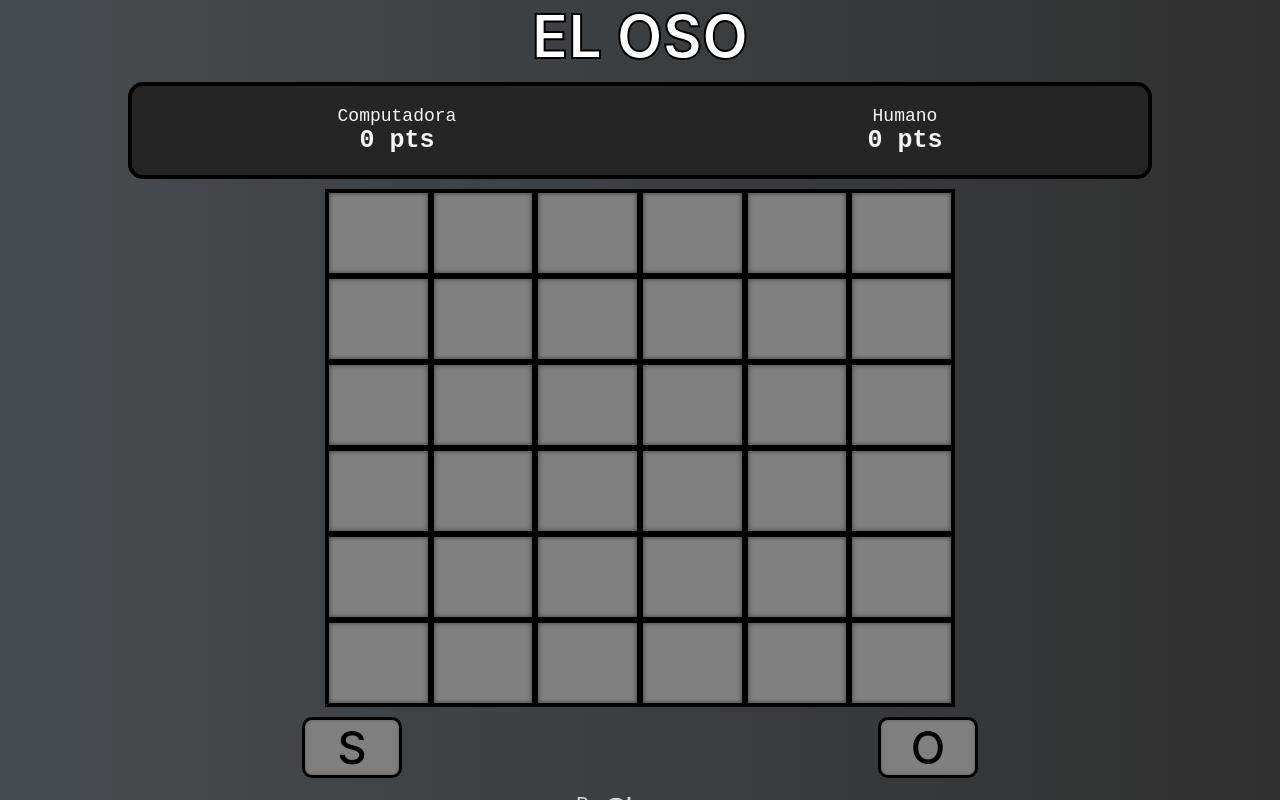
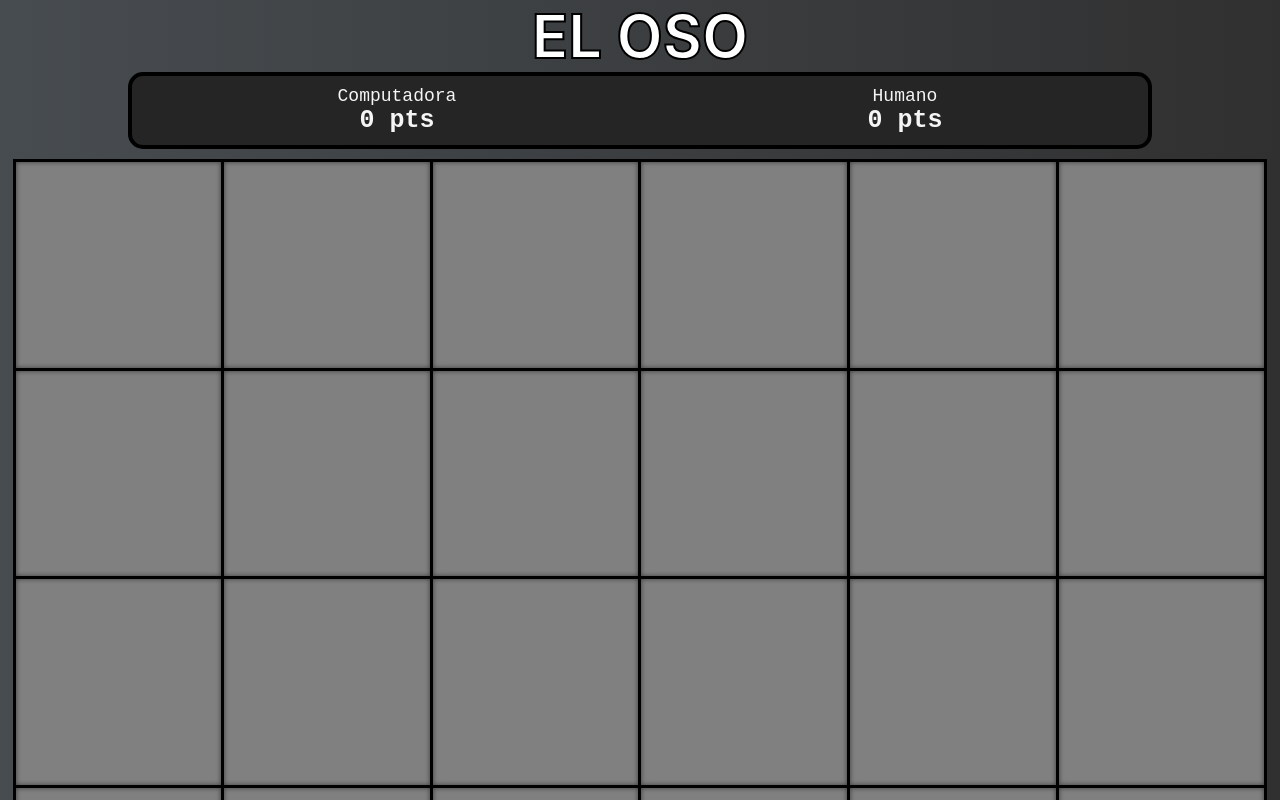
Before and after one commit to bryangamas/el-oso, a React (Create React App) app: page / in a window 1280 px wide. Shown: the top 800 px of the page. Built offline with nearby package versions, Linux system fonts and the light colour scheme.

Commit message:
feat: cambio a css grid layout

```diff
--- a/src/App.js
+++ b/src/App.js
@@ -1,21 +1,14 @@
 import "./App.css";
 import AppContextProvider from "./providers/AppContextProvider";
-import Header from "./components/Header";
-import Score from "./components/Score";
-import Board from "./components/Board";
-import Buttons from "./components/Buttons";
-import Footer from "./components/Footer";
-import GameOver from "./components/modal/GameOver";
+import Layout from "./components/Layout";
+import GamePage from "./pages/game";
 
 function App() {
   return (
     <AppContextProvider>
-      <Header />
-      <Score />
-      <Board />
-      <Buttons />
-      <Footer />
-      <GameOver />
+      <Layout>
+        <GamePage />
+      </Layout>
     </AppContextProvider>
   );
 }
--- a/src/components/Board.jsx
+++ b/src/components/Board.jsx
@@ -8,21 +8,37 @@ const Board = () => {
   const { state, putLetterIn } = useContext(AppContext);
   const { board } = state;
 
+  // return (
+  //   <main className="Board">
+  //     {board.map((row, i) => (
+  //       <div key={i} className="Board__row">
+  //         {row.map((cell, j) => (
+  //           <div
+  //             key={i + j}
+  //             className={`Board__cell ${cellClass(cell, i, j)}`}
+  //             onClick={putLetterIn(i, j)}
+  //           >
+  //             {cell === 0 ? "" : cell}
+  //           </div>
+  //         ))}
+  //       </div>
+  //     ))}
+  //   </main>
+  // );
+
   return (
     <main className="Board">
-      {board.map((row, i) => (
-        <div key={i} className="Board__row">
-          {row.map((cell, j) => (
+      {board.map((row, i) =>
+        row.map((cell, j) => (
           <div
             key={i + j}
             className={`Board__cell ${cellClass(cell, i, j)}`}
             onClick={putLetterIn(i, j)}
           >
-              {cell === 0 ? "" : cell}
+            <p>{cell === 0 ? "" : cell}</p>
           </div>
-          ))}
-        </div>
-      ))}
+        ))
+      )}
     </main>
   );
 };
--- /dev/null
+++ b/src/components/Layout.jsx
@@ -0,0 +1,15 @@
+import "../styles/components/Layout.css";
+import Header from "./Header";
+import Footer from "./Footer";
+
+function Layout({ children }) {
+  return (
+    <>
+      <Header />
+      <div className="Container">{children}</div>
+      <Footer />
+    </>
+  );
+}
+
+export default Layout;
--- /dev/null
+++ b/src/pages/game.jsx
@@ -0,0 +1,19 @@
+import React from "react";
+import Score from "../components/Score";
+import Board from "../components/Board";
+import Buttons from "../components/Buttons";
+import GameOver from "../components/modal/GameOver";
+import "../styles/pages/GamePage.css";
+
+const GamePage = () => {
+  return (
+    <div className="GamePage">
+      <Score />
+      <Board />
+      <Buttons />
+      <GameOver />
+    </div>
+  );
+};
+
+export default GamePage;
--- a/src/providers/AppContextProvider.jsx
+++ b/src/providers/AppContextProvider.jsx
@@ -3,7 +3,7 @@ import AppContext from "../contexts/AppContext";
 import useStartGame from "../hooks/useStartGame";
 
 const AppContextProvider = ({ children }) => {
-  let startGame = useStartGame();
+  let startGame = useStartGame(6);
 
   return (
     <AppContext.Provider value={startGame}>{children}</AppContext.Provider>
--- a/src/styles/components/Board.css
+++ b/src/styles/components/Board.css
@@ -1,4 +1,8 @@
-.Board {
+:root {
+  --boardDim: 6;
+}
+
+/* .Board {
   width: 90vw;
   margin-left: auto;
   margin-right: auto;
@@ -17,7 +21,6 @@
   font-size: 3.5rem;
   background-color: rgb(180, 180, 180);
   flex-basis: 20%;
-  /* border: black solid 2px; */
   display: flex;
   align-items: center;
   justify-content: center;
@@ -54,4 +57,55 @@
     font-size: 6rem;
     margin: 3px;
   }
+} */
+
+.Board {
+  grid-area: board;
+  display: grid;
+  grid-template-columns: repeat(var(--boardDim), 1fr);
+  grid-gap: 3px;
+  width: 98%;
+  background-color: black;
+  border: 3px solid black;
 }
+
+.Board__cell {
+  /* Inicio: Genera cuadrado perfecto */
+  position: relative;
+  display: flex;
+  align-items: center;
+  justify-content: center;
+  /* Fin: Genera cuadrado perfecto */
+  font-size: 3.5rem;
+  background-color: rgb(180, 180, 180);
+  box-shadow: inset 0px 0px 5px rgb(59, 59, 59);
+}
+
+/* Inicio: Genera cuadrado perfecto */
+.Board__cell:before {
+  display: block;
+  content: "";
+  width: 100%;
+  padding-top: 100%;
+}
+
+.Board__cell > p {
+  position: absolute;
+  display: flex;
+  align-items: center;
+  justify-content: center;
+}
+/* Fin: Genera cuadrado perfecto */
+
+.Board__cell-empty {
+  background-color: gray;
+  cursor: pointer;
+}
+
+.Board__cell-player-1 {
+  background-color: gold;
+}
+
+.Board__cell-player-2 {
+  background-color: turquoise;
+}
--- a/src/styles/components/Buttons.css
+++ b/src/styles/components/Buttons.css
@@ -1,4 +1,4 @@
-.Buttons {
+/* .Buttons {
   margin: 0 auto;
   display: flex;
   justify-content: space-around;
@@ -20,4 +20,27 @@
 
 .Buttons__content-active{
   background-color: rgb(187, 187, 187);
+} */
+
+.Buttons {
+  grid-area: buttons;
+  display: flex;
+  width: 80%;
+  justify-content: space-around;
+  flex-wrap: wrap;
 }
+
+.Buttons__content {
+  font-size: 4.5rem;
+  background-color: gray;
+  cursor: pointer;
+  border-radius: 10px;
+  border: 3px solid black;
+  width: 10rem;
+  text-align: center;
+  font-weight: 500;
+}
+
+.Buttons__content-active {
+  background-color: rgb(187, 187, 187);
+}
--- a/src/styles/components/Footer.css
+++ b/src/styles/components/Footer.css
@@ -1,8 +1,6 @@
 .Footer {
   font-size: 2rem;
-  text-align: center;
   color: lightgray;
-  margin: 1.5rem auto;
 }
 
 .Footer a {
--- a/src/styles/components/Header.css
+++ b/src/styles/components/Header.css
@@ -1,8 +1,3 @@
-.Header {
-  display: flex;
-  justify-content: center;
-}
-
 .Header__title {
   color: black;
   -webkit-text-fill-color: white; /* Will override color (regardless of order) */
--- /dev/null
+++ b/src/styles/components/Layout.css
@@ -0,0 +1,11 @@
+#root {
+  display: grid;
+  grid-template-rows: 1fr auto 1fr;
+  height: 90vh;
+  place-items: center;
+}
+
+.Container {
+  width: 100%;
+  height: 100%;
+}
--- a/src/styles/components/Score.css
+++ b/src/styles/components/Score.css
@@ -1,5 +1,5 @@
-.Score {
-  background-color:#252525;
+/* .Score {
+  background-color: #252525;
   width: 80%;
   max-width: 90vw;
   margin: 1rem auto;
@@ -9,11 +9,23 @@
   border-radius: 15px;
   border: 4px solid black;
   font-family: monospace;
+} */
+
+.Score {
+  display: flex;
+  flex-wrap: wrap;
+  grid-area: score;
+  justify-content: space-around;
+  font-family: monospace;
+  width: 80%;
+  background-color: #252525;
+  border: 4px solid black;
+  border-radius: 15px;
 }
 
 .Score__content {
   text-align: center;
-  margin: 2rem 1rem;
+  margin: 1rem 1rem;
   color: whitesmoke;
 }
 
--- /dev/null
+++ b/src/styles/pages/GamePage.css
@@ -0,0 +1,12 @@
+.GamePage {
+  display: grid;
+  grid-template-areas:
+    "score"
+    "board"
+    "board"
+    "board"
+    "buttons";
+  place-items: center;
+  row-gap: 1rem;
+  height: 100%;
+}
```
Lines whose indentation alone changed are shown as unchanged.
